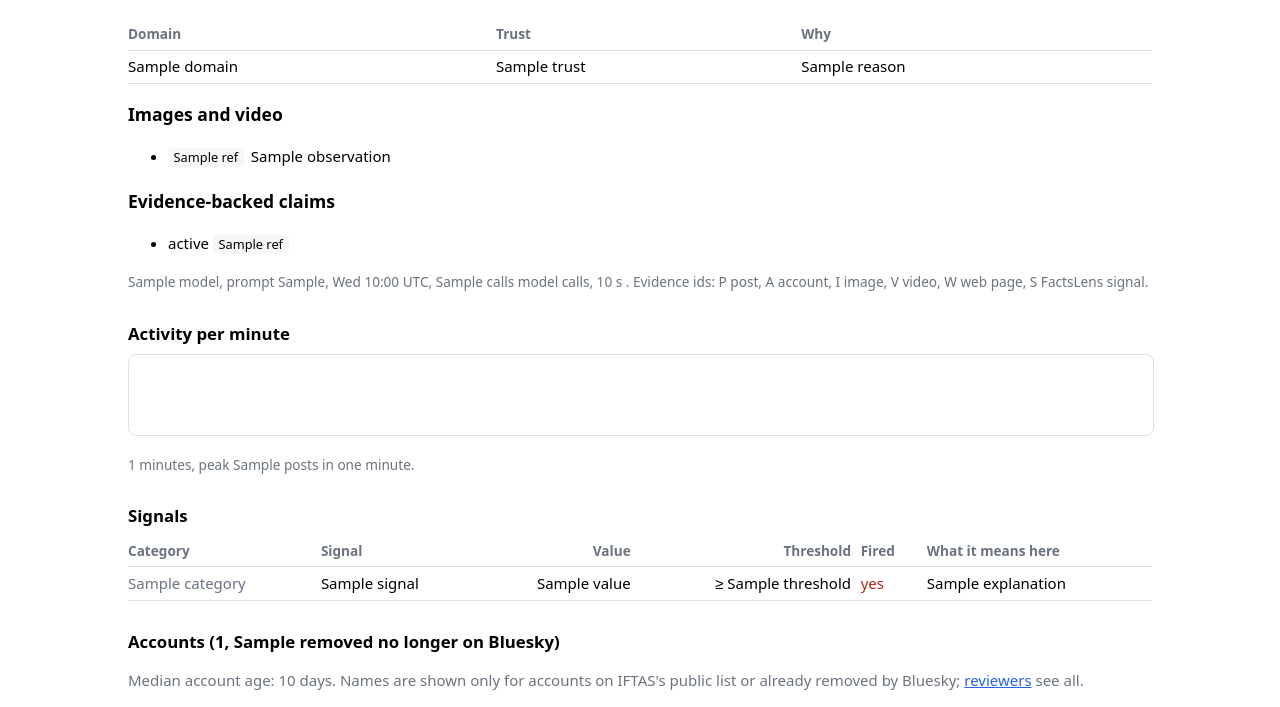
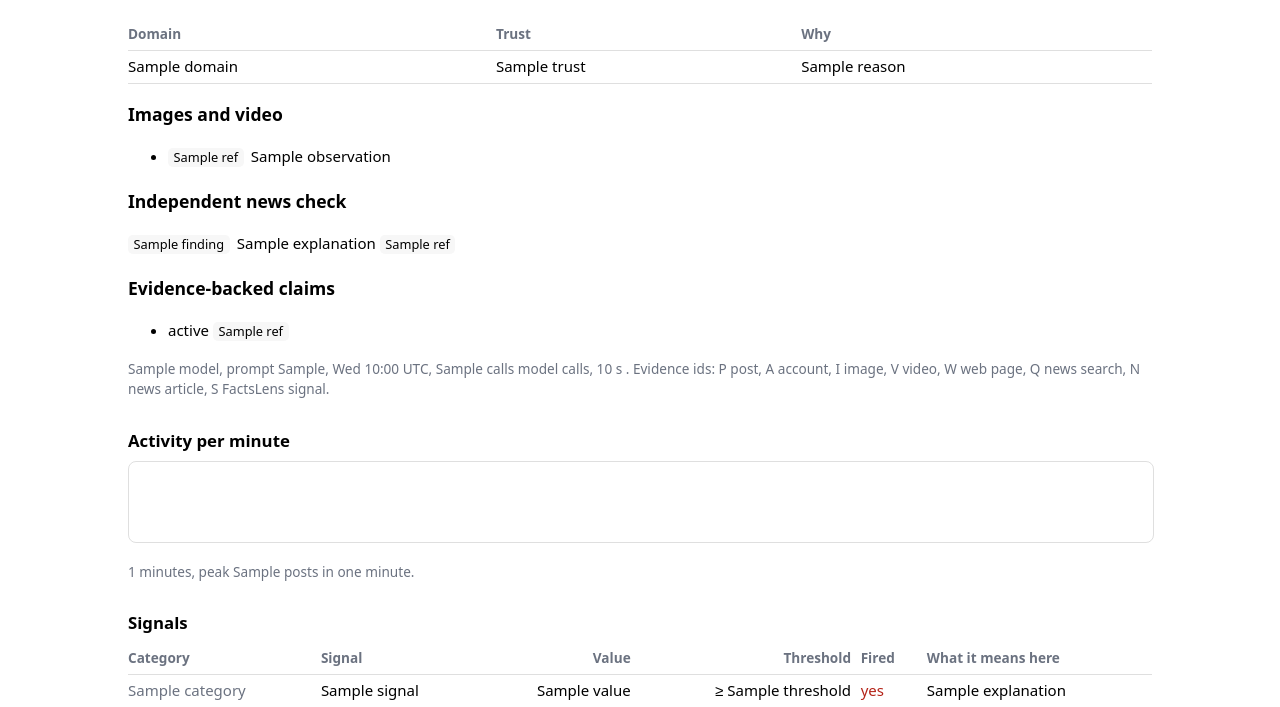
Before and after one commit to SebastiaanVryens/Junction2026, a FastAPI app: template src/factslens/api/templates/cluster.html in a window 1280 px wide. Shown: the part 740-1447 px from the top of the page. Run offline with FastAPI, Linux system fonts and the light colour scheme; the template is opened without the code that fills it: most values are stand-ins (such as "Sample title", 1, 10 or a date in 2020); parts of the project's set-up code (start-up, migrations or seed data) failed here and were passed over; some libraries are stand-ins or nearby versions.

Commit message:
Show Nemotron's news check on the cluster page

```diff
--- a/src/factslens/api/app.py
+++ b/src/factslens/api/app.py
@@ -223,6 +223,9 @@ def create_app(repository: Repository | None = None, reviewer_token: str | None
         sources: dict[str, str] = {}  # evidence id -> link, for the report's references
         for ref, url in (evidence.get("pages") or {}).items():
             sources[ref] = url
+        for ref, article in (evidence.get("news") or {}).items():
+            if str(article.get("link", "")).startswith("https://"):
+                sources[ref] = article["link"]
         if reviewer:
             for ref, post_id in (evidence.get("posts") or {}).items():
                 if url := post_url(post_id, None):
--- a/src/factslens/api/templates/cluster.html
+++ b/src/factslens/api/templates/cluster.html
@@ -54,6 +54,29 @@
 <h3>Images and video</h3>
 <ul>{% for m in report.media %}<li>{{ refs([m.ref]) }} {{ m.observation }}</li>{% endfor %}</ul>
 {% endif %}
+{% set news_check = report.news_check %}
+{% set searches = (investigation.evidence or {}).get('searches') or {} %}
+{% if news_check or searches %}
+<h3>Independent news check</h3>
+{% if news_check and news_check.finding != 'not_checked' %}
+<p style="margin:.25rem 0"><span class="chip">{{ news_check.finding|replace('_', ' ') }}</span> {{ news_check.explanation }} {{ refs(news_check.refs) }}</p>
+{% elif news_check %}
+<p class="muted" style="margin:.25rem 0">Nemotron did not check news coverage for this cluster{% if news_check.explanation %}: {{ news_check.explanation }}{% endif %}.</p>
+{% endif %}
+{% if searches %}
+<ul style="margin:.25rem 0">
+  {% for q, s in searches.items() %}
+  <li><span class="chip">{{ q }}</span> searched “{{ s.query }}” ({{ s.language }}):
+    {% if s.results is none %}search failed{% else %}{{ s.results }} articles{% endif %}
+    {% set found = [] %}{% for n, a in ((investigation.evidence or {}).get('news') or {}).items() %}{% if a.search == q %}{% set _ = found.append(n) %}{% endif %}{% endfor %}
+    {% if found %}<ul>{% for n in found %}{% set a = investigation.evidence.news[n] %}
+      <li>{{ refs([n]) }} {{ a.outlet or a.site or 'unknown outlet' }}: {{ a.title }}{% if a.published %} <span class="muted">({{ a.published[:10] }})</span>{% endif %}{% if a.on_propaganda_lists %} <span class="chip">on propaganda lists</span>{% endif %}</li>
+    {% endfor %}</ul>{% endif %}
+  </li>
+  {% endfor %}
+</ul>
+{% endif %}
+{% endif %}
 {% if report.claims %}
 <h3>Evidence-backed claims</h3>
 <ul>{% for cl in report.claims %}<li>{{ cl.statement }} {{ refs(cl.refs) }}</li>{% endfor %}</ul>
@@ -62,7 +85,7 @@
   {{ investigation.model }}, prompt {{ investigation.prompt_version }}, {{ investigation.created_at.strftime('%a %H:%M') }} UTC,
   {{ investigation.calls }} model calls, {{ (investigation.latency_ms / 1000)|round(1) }} s
   {% if grounding %}· {{ (grounding.share * 100)|round|int }}% of its references checked against the evidence{% endif %}.
-  Evidence ids: P post, A account, I image, V video, W web page, S FactsLens signal.
+  Evidence ids: P post, A account, I image, V video, W web page, Q news search, N news article, S FactsLens signal.
 </p>
 {% elif investigation and investigation.status == 'failed' %}
 <p class="muted">The last investigation attempt failed ({{ investigation.error }}); it will be retried.</p>
```
Also changed, not shown: tests/test_api.py (+42 -1 lines).
